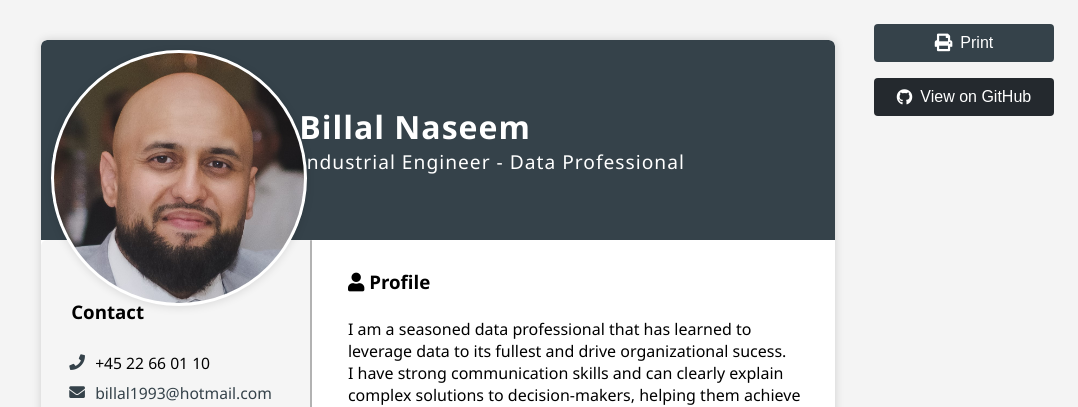
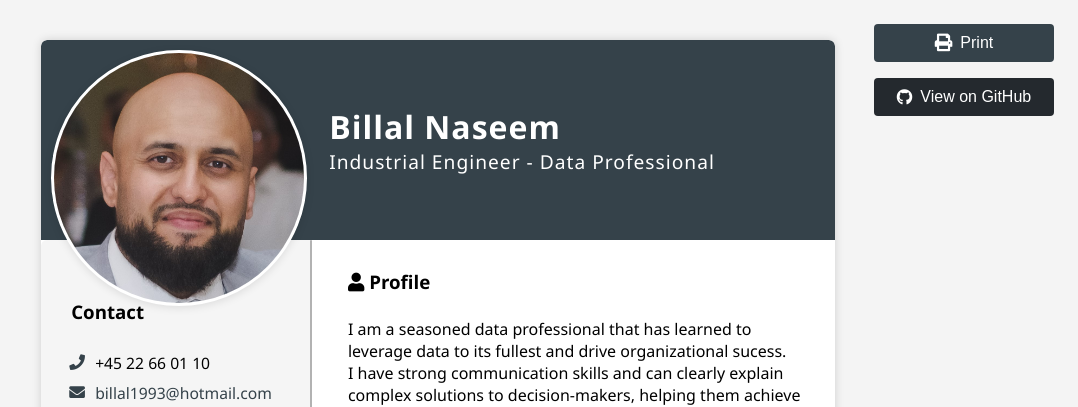
Before and after one commit to Billalarla/BillalNaseemCVpython, a Flask app: page / in a window 1280 px wide. Shown: the top 407 px of the page, without its empty margins (202-1280 px from the left). Run offline with Flask 2, Linux system fonts and the light colour scheme.

Commit message:
banner text shifted to the right

```diff
--- a/flask-cv-app/app/static/style.css
+++ b/flask-cv-app/app/static/style.css
@@ -245,6 +245,10 @@ h1 {
     letter-spacing: 1px;
 }
 
+.cv-banner .banner-text {
+    margin-left: 60px; /* Increase this value as needed for more space */
+}
+
 /* Restore original left column section padding */
 .cv-left .cv-section {
     padding-left: 10px !important; /* Minimal padding, override if needed */
```
